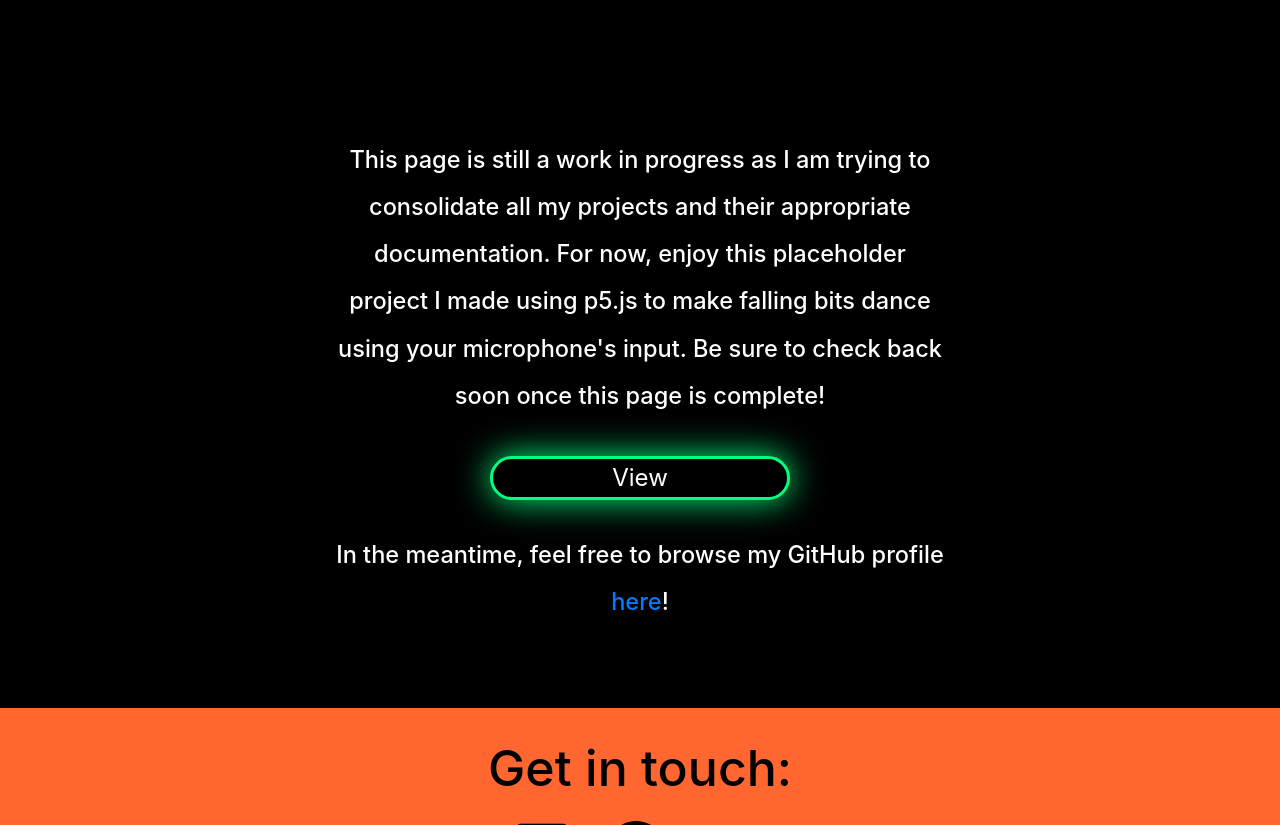
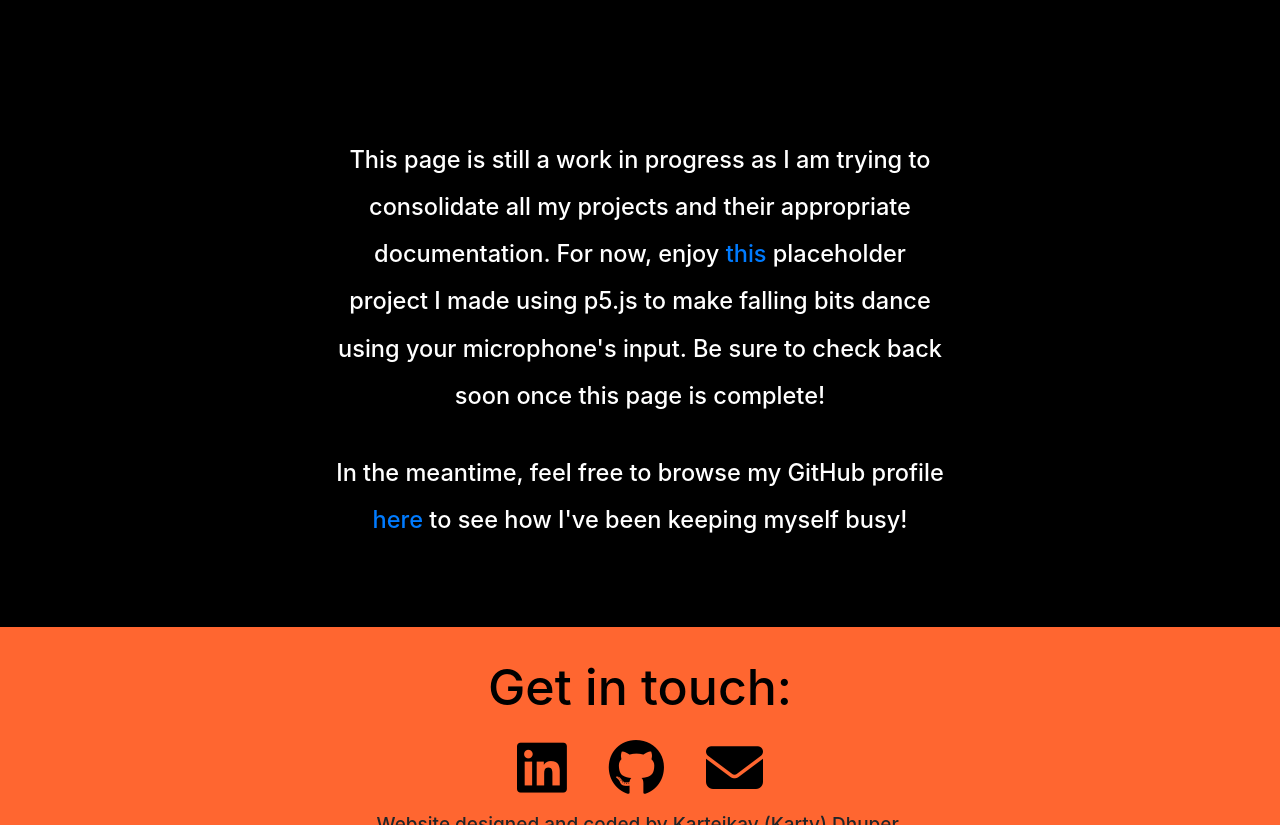
Before and after one commit to kartydhpr/personal-website, a plain HTML site: page 2. programming-page/programming.html in a window 1280 px wide. Shown: the part 500-1325 px from the top of the page. Drawn offline with nearby package versions, Linux system fonts and the light colour scheme; no server answers.

Commit message:
fix links in programming page

```diff
--- a/2. programming-page/programming.html
+++ b/2. programming-page/programming.html
@@ -57,14 +57,8 @@
          <div class="col-md-6">
            <H1 class="header" id="anchor">Programming and Projects</H1>
            <lottie-player class = "defaultAnimation" src="https://assets3.lottiefiles.com/packages/lf20_uu083vh9.json"  background="transparent"  speed="1"  style="width: 400px; height: 400px;"  loop  autoplay></lottie-player>
-           <p class= "dark-mode-text" style="margin-top: 5%; line-height: 2em;">This page is still a work in progress as I am trying to consolidate all my projects and their appropriate documentation. For now, enjoy this placeholder project I made using p5.js to make falling bits dance using your microphone's input. Be sure to check back soon once this page is complete!</p>
-
-          <!-- Links to sound galaxy -->
-          <a href="../2. programming-page/sound-galaxy-karty/index.html">
-            <input class="bodyButton" type="button" value="View">
-          </a>
-          <p class= "dark-mode-text" style="margin-top: 5%; line-height: 2em;">In the meantime, feel free to browse my GitHub profile <a href="https://github.com/kartydhpr" target="_blank">here</a>!</p>
-
+           <p class= "dark-mode-text" style="margin-top: 5%; line-height: 2em;">This page is still a work in progress as I am trying to consolidate all my projects and their appropriate documentation. For now, enjoy <a href="../2. programming-page/sound-galaxy-karty/index.html">this</a> placeholder project I made using p5.js to make falling bits dance using your microphone's input. Be sure to check back soon once this page is complete!</p>
+          <p class= "dark-mode-text" style="margin-top: 5%; line-height: 2em;">In the meantime, feel free to browse my GitHub profile <a href="https://github.com/kartydhpr" target="_blank">here</a> to see how I've been keeping myself busy!</p>
          </div>
         <div class="col-md-3"></div>
           </div>
```
Also changed, not shown: 1 other file.
